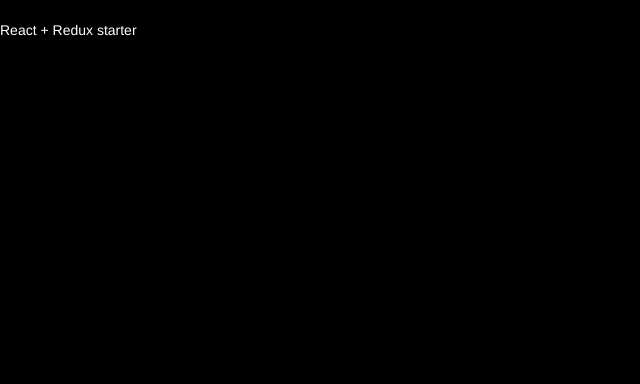
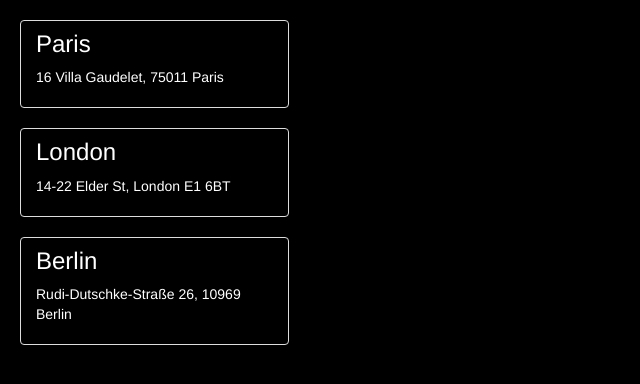
Before and after one commit to OKMantis/wagon-cities, a React app: page / in a window 1280 px wide. Shown: the top 384 px of the page, without its empty margins (0-640 px from the left). Built offline with nearby package versions, Linux system fonts and the light colour scheme.

Commit message:
added city and city_list containers and adjusted them to be rendered by app

```diff
--- a/src/components/app.jsx
+++ b/src/components/app.jsx
@@ -1,9 +1,20 @@
 import React from 'react';
+
+import CityList from '../containers/city_list'
+
+// [...]
+
+// TODO: remove this line and use Redux
+const cities = [
+  { name: 'Paris', address: '16 Villa Gaudelet, 75011 Paris', slug: 'paris' },
+  { name: 'London', address: '14-22 Elder St, London E1 6BT', slug: 'london' },
+  { name: 'Berlin', address: 'Rudi-Dutschke-Straße 26, 10969 Berlin', slug: 'berlin' },
+];
 
 const App = () => {
   return (
     <div className="app">
-      <p>React + Redux starter</p>
+      <CityList cities={cities} />
     </div>
   );
 };
--- /dev/null
+++ b/src/containers/city.jsx
@@ -0,0 +1,16 @@
+import React, { Component } from 'react';
+
+
+class City extends Component {
+  render() {
+    return (
+    <div className="active-city">
+      <h3>{this.props.city.name}</h3>
+      <p>{this.props.city.address}</p>
+    </div>
+    );
+  };
+}
+
+
+export default City;
--- /dev/null
+++ b/src/containers/city_list.jsx
@@ -0,0 +1,16 @@
+import React, { Component } from 'react';
+
+import City from './city';
+
+class CityList extends Component {
+  render() {
+    return(
+      <ul className="list-group cities">
+        {this.props.cities.map((city) => <City city={city} key={city.name} />)}
+      </ul>
+    );
+  }
+}
+
+
+export default CityList;
```
